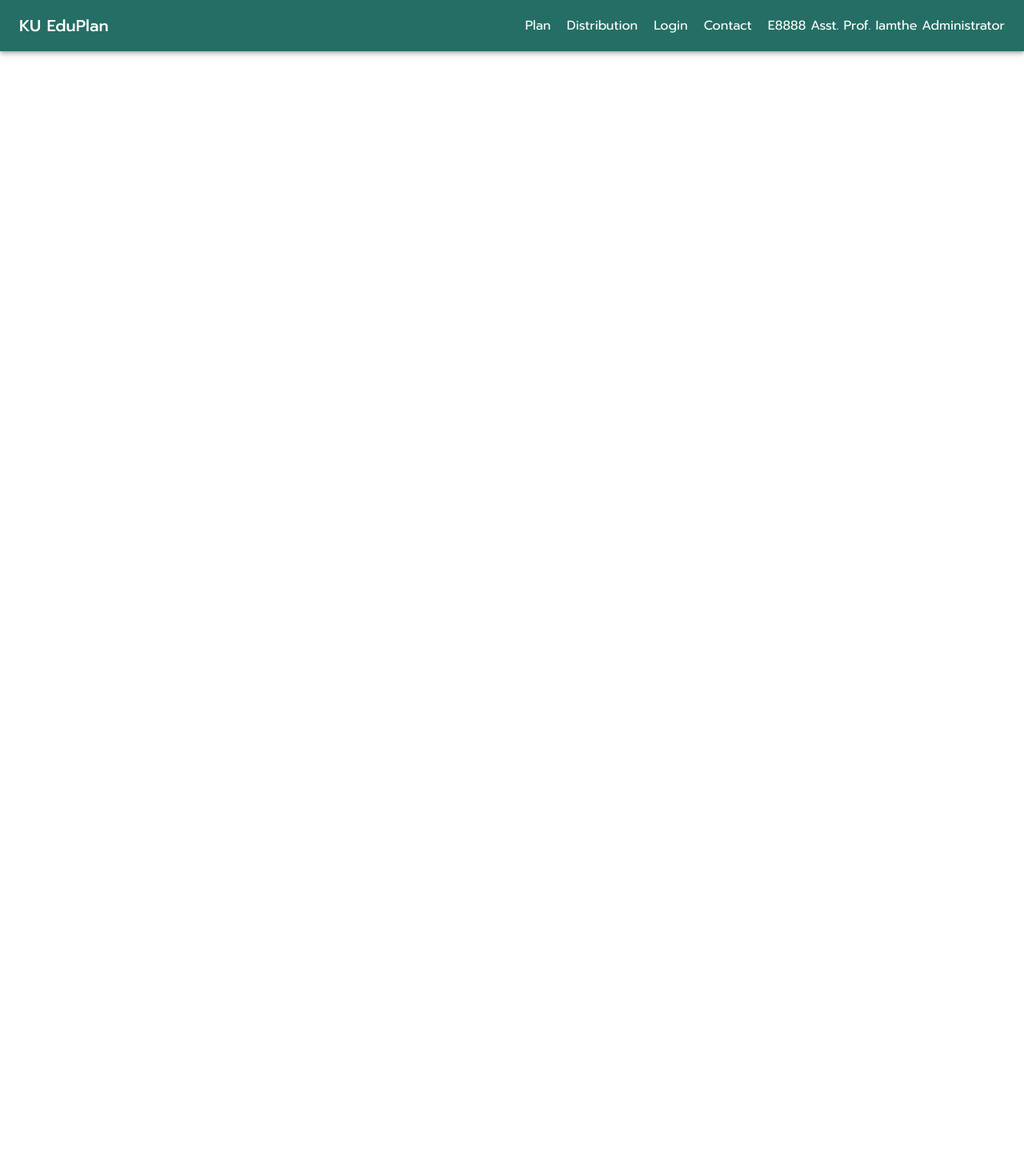
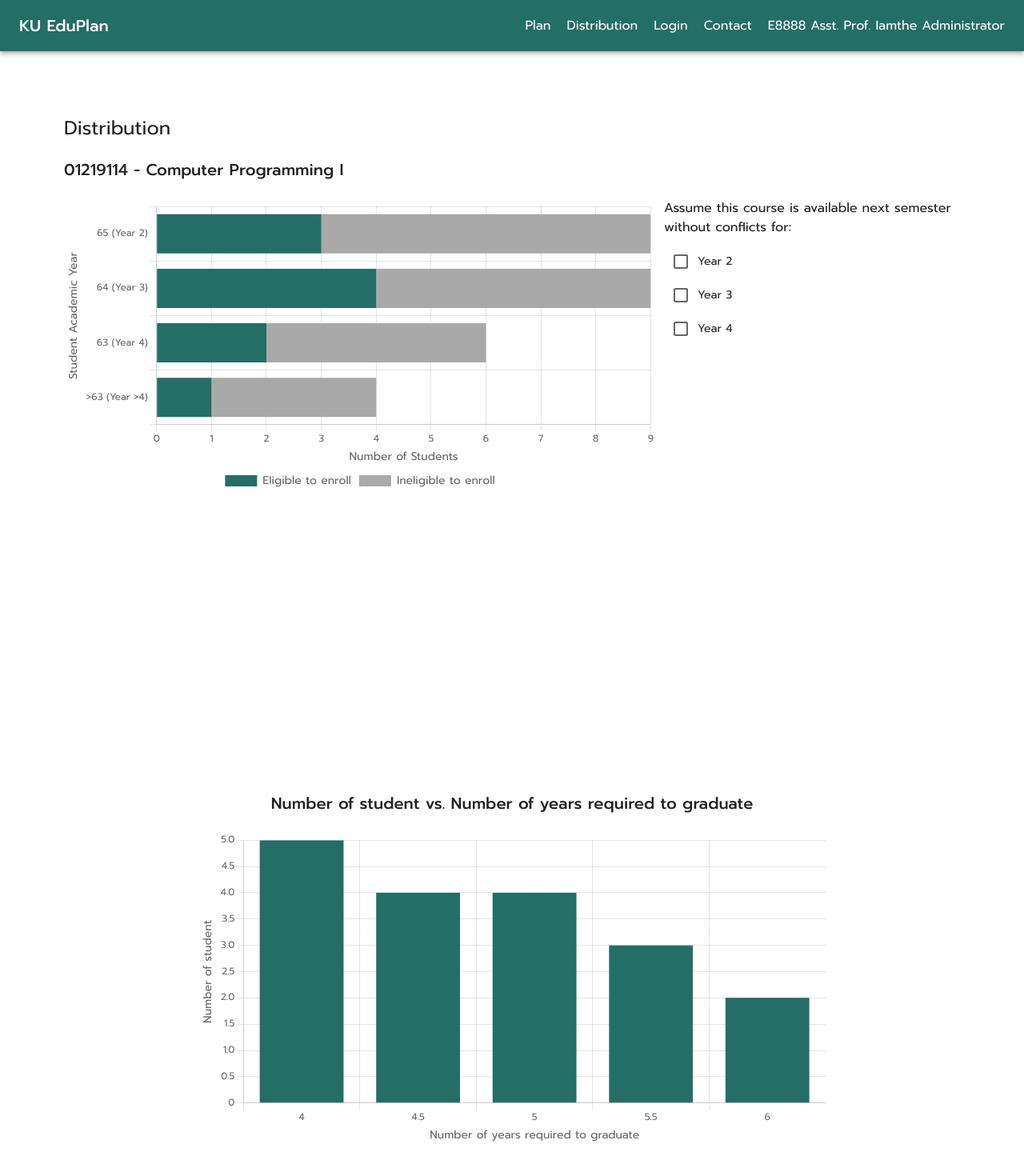
Before and after one commit to KUEduPlan/KUEduPlan-frontend, a React (Create React App) app: page /course-details/1 in a window 1280 px wide. Shown: the top 1470 px of the page at 80% size. Before the commit the page ends 800 px from the top, so only its background shows below. Built offline with nearby package versions, Linux system fonts and the light colour scheme.

Commit message:
Add new distribuion page and make others consistent

```diff
--- a/src/App.tsx
+++ b/src/App.tsx
@@ -5,6 +5,7 @@ import Header from './components/Header';
 import DistributionPage from './pages/DistributionPage';
 import VisualizationPage from '../src/pages/Visualization';
 import LoginPage from './pages/Login';
+import CourseDetailsPage from './pages/CourseDetailsPage';
 
 const theme = createTheme({
   typography: {
@@ -22,6 +23,7 @@ const App: React.FC = () => {
           <Route path="/login" element={<LoginPage />} />
           <Route path="/" element={<VisualizationPage />} />
           <Route path="/distribution" element={<DistributionPage />} />
+          <Route path="/course-details/:courseCode" element={<CourseDetailsPage />} />
         </Routes>
       </Router>
     </ThemeProvider>
--- a/src/components/DistributionChart.tsx
+++ b/src/components/DistributionChart.tsx
@@ -29,6 +29,11 @@ const DistributionChart: React.FC = () => {
     plugins: {
       legend: {
         display: false,
+        labels: {
+          font: {
+            family: 'Prompt, Arial, sans-serif',
+          },
+        },
       },
     },
     scales: {
@@ -36,12 +41,32 @@ const DistributionChart: React.FC = () => {
         title: {
           display: true,
           text: 'Number of years required to graduate',
+          font: {
+            family: 'Prompt, Arial, sans-serif',
+            size: 14,
+          },
+        },
+        ticks: {
+          font: {
+            family: 'Prompt, Arial, sans-serif',
+            size: 12,
+          },
         },
       },
       y: {
         title: {
           display: true,
           text: 'Number of student',
+          font: {
+            family: 'Prompt, Arial, sans-serif',
+            size: 14,
+          },
+        },
+        ticks: {
+          font: {
+            family: 'Prompt, Arial, sans-serif',
+            size: 12,
+          },
         },
       },
     },
--- /dev/null
+++ b/src/pages/CourseDetailsPage.tsx
@@ -0,0 +1,164 @@
+import React, { useState } from 'react';
+import { Box, Typography, Checkbox, Button } from '@mui/material';
+import { Bar } from 'react-chartjs-2';
+import DistributionChart from '../components/DistributionChart';
+import { useNavigate } from 'react-router-dom';
+
+const CourseDetailsPage: React.FC = () => {
+  const navigate = useNavigate();
+  const [eligibleData, setEligibleData] = useState({
+    year2: 3,
+    year3: 4,
+    year4: 2,
+  });
+
+  const handleCheckboxChange = (year: string) => {
+    setEligibleData((prev) => ({ ...prev, [year]: 0 }));
+  };
+
+  const data1 = {
+    labels: ['65 (Year 2)', '64 (Year 3)', '63 (Year 4)', '>63 (Year >4)'],
+    datasets: [
+      {
+        label: 'Eligible to enroll',
+        data: [eligibleData.year2, eligibleData.year3, eligibleData.year4, 1],
+        backgroundColor: '#256E65',
+      },
+      {
+        label: 'Ineligible to enroll',
+        data: [6, 5, 4, 3],
+        backgroundColor: '#A9A9A9',
+      },
+    ],
+  };
+
+  const options1 = {
+    indexAxis: 'y' as const,
+    responsive: true,
+    maintainAspectRatio: true,
+    plugins: {
+      legend: {
+        display: true,
+        position: 'bottom' as const,
+        labels: {
+          font: {
+            family: 'Prompt, Arial, sans-serif',
+            size: 14,
+          },
+        },
+      },
+    },
+    scales: {
+      x: {
+        stacked: true,
+        title: {
+          display: true,
+          text: 'Number of Students',
+          font: {
+            family: 'Prompt, Arial, sans-serif',
+            size: 14,
+          },
+        },
+        ticks: {
+          font: {
+            family: 'Prompt, Arial, sans-serif',
+            size: 12,
+          },
+        },
+      },
+      y: {
+        stacked: true,
+        title: {
+          display: true,
+          text: 'Student Academic Year',
+          font: {
+            family: 'Prompt, Arial, sans-serif',
+            size: 14,
+          },
+        },
+        ticks: {
+          font: {
+            family: 'Prompt, Arial, sans-serif',
+            size: 12,
+          },
+        },
+      },
+    },
+  };
+
+  return (
+    <Box sx={{ padding: '80px' }}>
+      <Typography variant="h5" sx={{ marginBottom: '20px', textAlign: 'left' }}>
+        Distribution
+      </Typography>
+      <Typography variant="h6" sx={{ marginBottom: '20px', textAlign: 'left' }}>
+        01219114 - Computer Programming I
+      </Typography>
+      <Box
+        sx={{
+          display: 'flex',
+          justifyContent: 'space-between',
+          alignItems: 'flex-start',
+          marginBottom: '20px',
+          gap: '10px',
+        }}
+      >
+        <Box sx={{ flex: 2, height: '700px' }}>
+          <Bar data={data1} options={options1} />
+        </Box>
+        <Box sx={{ flex: 1, display: 'flex', flexDirection: 'column', justifyContent: 'center' }}>
+          <Typography variant="body1" sx={{ marginBottom: '10px' }}>
+            Assume this course is available next semester without conflicts for:
+          </Typography>
+          <Box>
+            <Checkbox
+              checked={eligibleData.year2 === 0}
+              onChange={() => handleCheckboxChange('year2')}
+            />
+            <Typography variant="body2" display="inline">
+              Year 2
+            </Typography>
+          </Box>
+          <Box>
+            <Checkbox
+              checked={eligibleData.year3 === 0}
+              onChange={() => handleCheckboxChange('year3')}
+            />
+            <Typography variant="body2" display="inline">
+              Year 3
+            </Typography>
+          </Box>
+          <Box>
+            <Checkbox
+              checked={eligibleData.year4 === 0}
+              onChange={() => handleCheckboxChange('year4')}
+            />
+            <Typography variant="body2" display="inline">
+              Year 4
+            </Typography>
+          </Box>
+        </Box>
+      </Box>
+      <Box sx={{ marginTop: '40px', display: 'flex', justifyContent: 'center' }}>
+        <Box sx={{ width: '70%', height: '700px' }}>
+          <Typography variant="h6" sx={{ marginBottom: '20px', textAlign: 'center' }}>
+            Number of student vs. Number of years required to graduate
+          </Typography>
+          <DistributionChart />
+        </Box>
+      </Box>
+      <Button
+        variant="contained"
+        style={{
+          backgroundColor: '#256E65',
+        }}
+        sx={{ marginTop: '20px' }}
+        onClick={() => navigate('/distribution')}
+      >
+        Back
+      </Button>
+    </Box>
+  );
+};
+
+export default CourseDetailsPage;
--- a/src/pages/DistributionPage.tsx
+++ b/src/pages/DistributionPage.tsx
@@ -2,15 +2,17 @@ import React from 'react';
 import { Box, Button, Typography } from '@mui/material';
 import DistributionChart from '../components/DistributionChart';
 import DeferCoursesTable from '../components/DeferCoursesTable';
+import { useNavigate } from 'react-router-dom';
 
 const DistributionPage: React.FC = () => {
+  const navigate = useNavigate();
   return (
     <Box>
-      <Box sx={{ padding: '100px' }}>
-        <Typography variant="h6" sx={{ marginBottom: '20px' }}>
+      <Box sx={{ padding: '80px' }}>
+        <Typography variant="h5" sx={{ marginBottom: '20px' }}>
           Distribution
         </Typography>
-        <Box sx={{ marginX: '100px' }}>
+        <Box sx={{ marginX: '100px', width: '70%', height: '700px', margin: '0 auto' }}>
           <DistributionChart />
         </Box>
         <Typography variant="h6" sx={{ marginTop: '40px', marginBottom: '20px' }}>
@@ -19,10 +21,14 @@ const DistributionPage: React.FC = () => {
         <Box sx={{ marginX: '100px' }}>
           <DeferCoursesTable />
         </Box>
-        <Button variant="contained"
-        style={{
-        backgroundColor: "#256E65",
-    }} sx={{ marginTop: '20px' }}>
+        <Button
+          variant="contained"
+          style={{
+            backgroundColor: '#256E65',
+          }}
+          sx={{ marginTop: '20px' }}
+          onClick={() => navigate('/')}
+        >
           Back
         </Button>
       </Box>
```
Also changed, not shown: src/components/DeferCoursesTable.tsx (+34 -20 lines).
